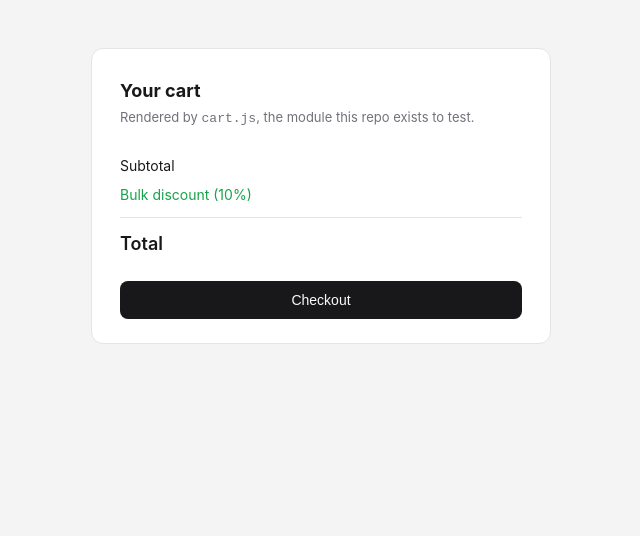
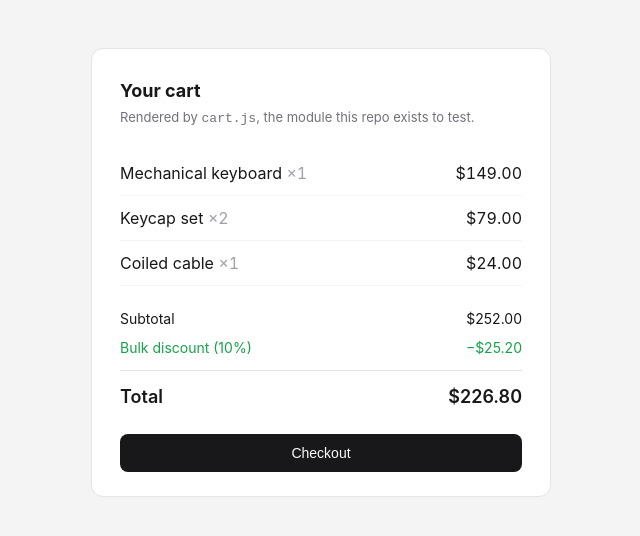
Before and after one commit to smlparry/hangar-testbed, a website: page index.html in a window 1280 px wide. Shown: the whole page, without its empty margins (319-959 px from the left). Drawn offline with Linux system fonts and the light colour scheme.

Commit message:
Fix the cart page rendering empty
cart.js declares `function subtotal` at global scope; the inline script's
`const { subtotal } = module.exports` was a redeclaration, so the page threw
before it filled anything in. Found by an agent screenshotting it.

```diff
--- a/index.html
+++ b/index.html
@@ -83,7 +83,10 @@
     </script>
     <script src="cart.js"></script>
     <script>
-      const { subtotal, applyDiscount } = module.exports;
+      // Not destructured: cart.js declares `function subtotal` at global scope,
+      // and a `const subtotal` beside it is a redeclaration that throws before
+      // anything renders.
+      const cart = module.exports;
 
       const items = [
         { name: "Mechanical keyboard", price: 149.0, qty: 1 },
@@ -92,8 +95,8 @@
       ];
 
       const money = (n) => "$" + n.toFixed(2);
-      const sub = subtotal(items);
-      const total = applyDiscount(sub, 10);
+      const sub = cart.subtotal(items);
+      const total = cart.applyDiscount(sub, 10);
 
       document.getElementById("items").innerHTML = items
         .map(
```
